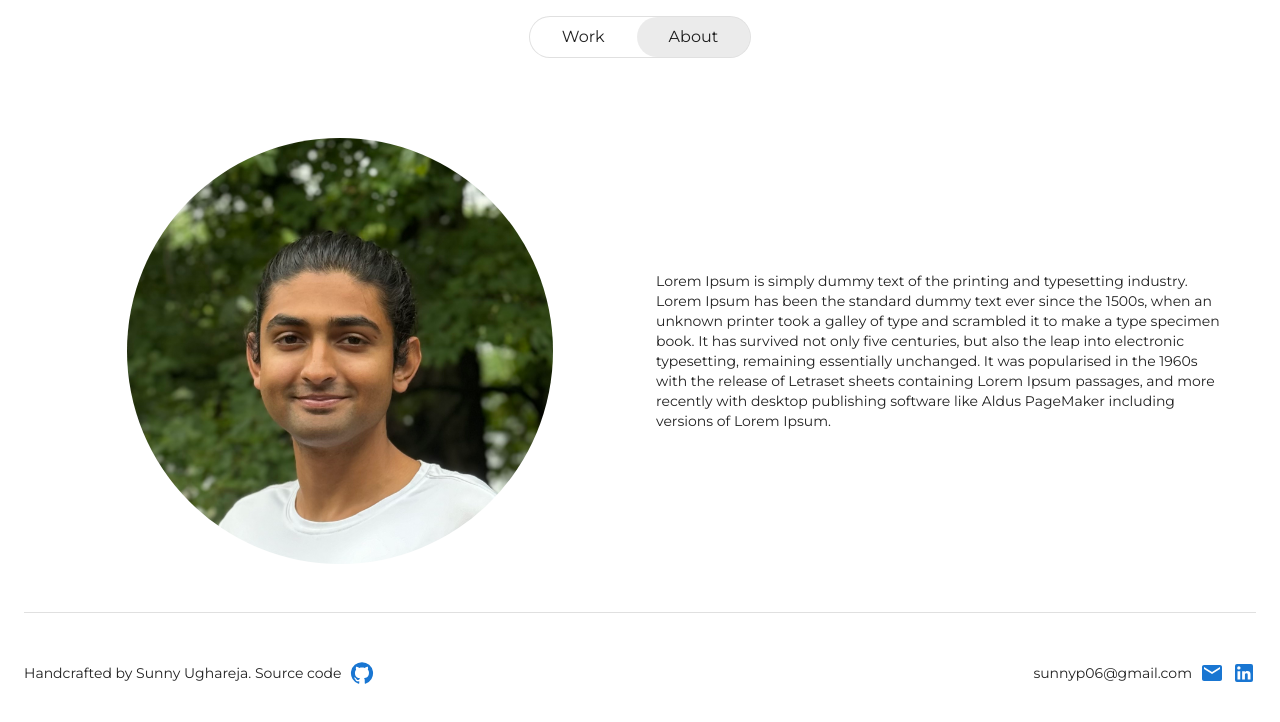
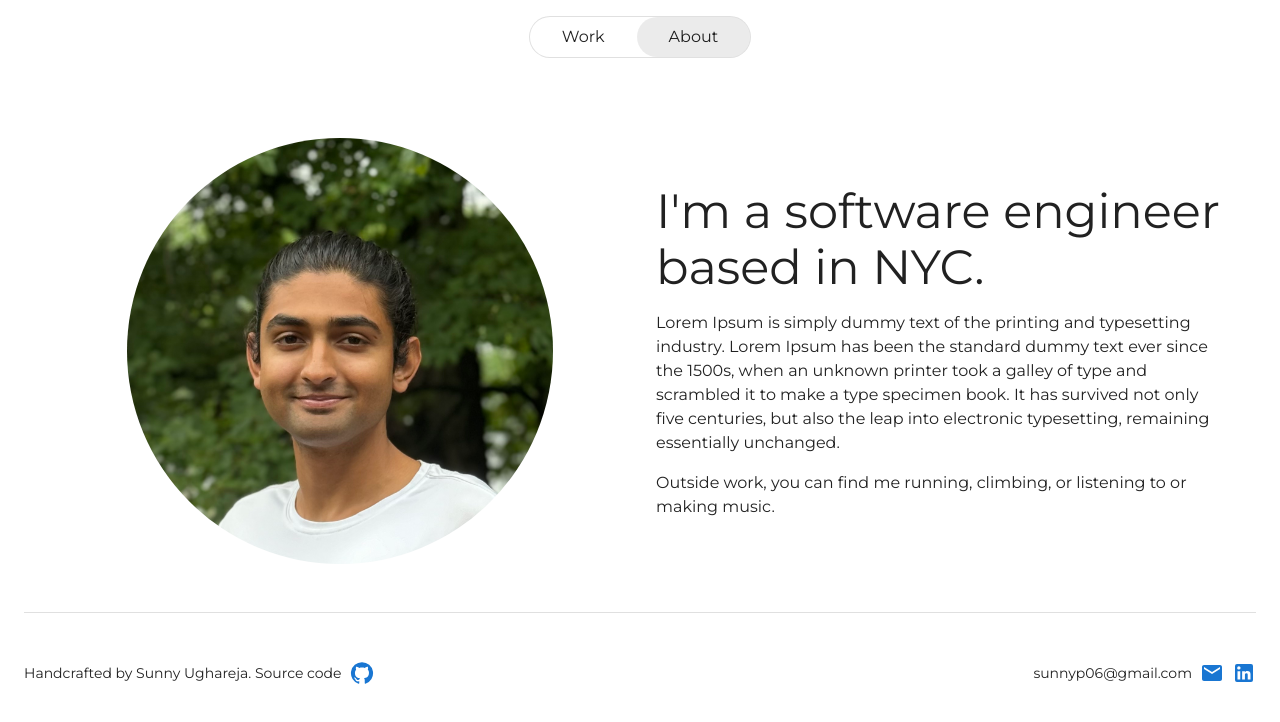
Before and after one commit to sunnyp06/portfolio, a Next.js app: page /about-me in a window 1280 px wide. Shown: the top 722 px of the page. Built offline with nearby package versions, Linux system fonts and the light colour scheme; no server answers.

Commit message:
about me content

```diff
--- a/src/app/about-me/page.tsx
+++ b/src/app/about-me/page.tsx
@@ -1,4 +1,4 @@
-import { Container, Divider, Typography } from "@mui/material";
+import { Container, Divider, Stack, Typography } from "@mui/material";
 import Grid2 from "@mui/material/Unstable_Grid2";
 import Image from "next/image";
 
@@ -21,6 +21,7 @@ export default function AboutMe() {
               src="/profile-photo.png"
               width={1398}
               height={1398}
+              // TODO investigate performance impact
               // sizes="(max-width: 768px) 100vw, (max-width: 1200px) 50vw"
               alt="profile photo"
               style={{
@@ -29,29 +30,25 @@ export default function AboutMe() {
                 borderRadius: "999px",
               }}
             />
-            {/* <Avatar
-              src="/profile-photo.png"
-              sx={{ aspectRatio: "1", minWidth: "50%", minHeight: "50%" }}
-            ></Avatar> */}
           </Grid2>
-          <Grid2
-            xs={12}
-            sm={6}
-            display="flex"
-            alignItems="center"
-            justifyContent="center"
-          >
-            <Typography variant="body2" align="left">
-              Lorem Ipsum is simply dummy text of the printing and typesetting
-              industry. Lorem Ipsum has been the standard dummy text ever since
-              the 1500s, when an unknown printer took a galley of type and
-              scrambled it to make a type specimen book. It has survived not
-              only five centuries, but also the leap into electronic
-              typesetting, remaining essentially unchanged. It was popularised
-              in the 1960s with the release of Letraset sheets containing Lorem
-              Ipsum passages, and more recently with desktop publishing software
-              like Aldus PageMaker including versions of Lorem Ipsum.
-            </Typography>
+          <Grid2 xs={12} sm={6} display="flex" alignItems="center">
+            <Stack spacing={2}>
+              <Typography variant="h3">
+                I&apos;m a software engineer based in NYC.
+              </Typography>
+              <Typography variant="body1">
+                Lorem Ipsum is simply dummy text of the printing and typesetting
+                industry. Lorem Ipsum has been the standard dummy text ever
+                since the 1500s, when an unknown printer took a galley of type
+                and scrambled it to make a type specimen book. It has survived
+                not only five centuries, but also the leap into electronic
+                typesetting, remaining essentially unchanged.
+              </Typography>
+              <Typography variant="body1">
+                Outside work, you can find me running, climbing, or listening to
+                or making music.
+              </Typography>
+            </Stack>
           </Grid2>
         </Grid2>
       </Container>
```
